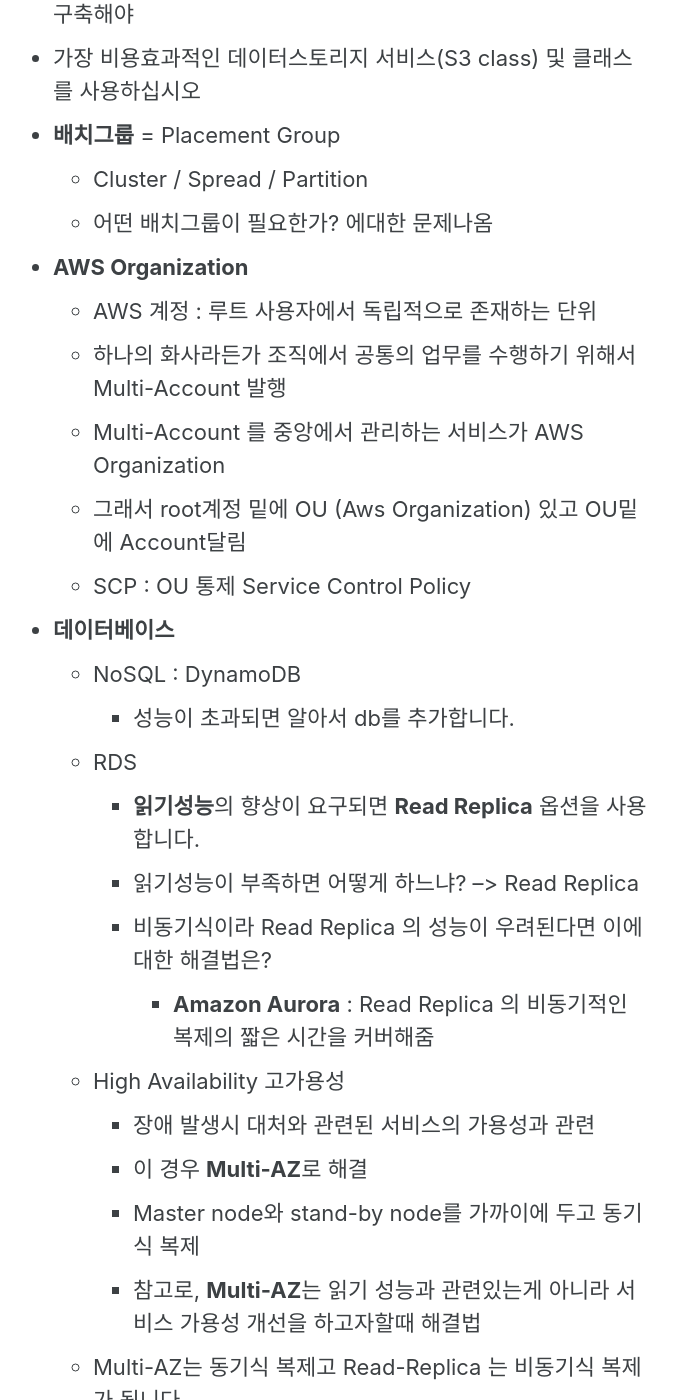
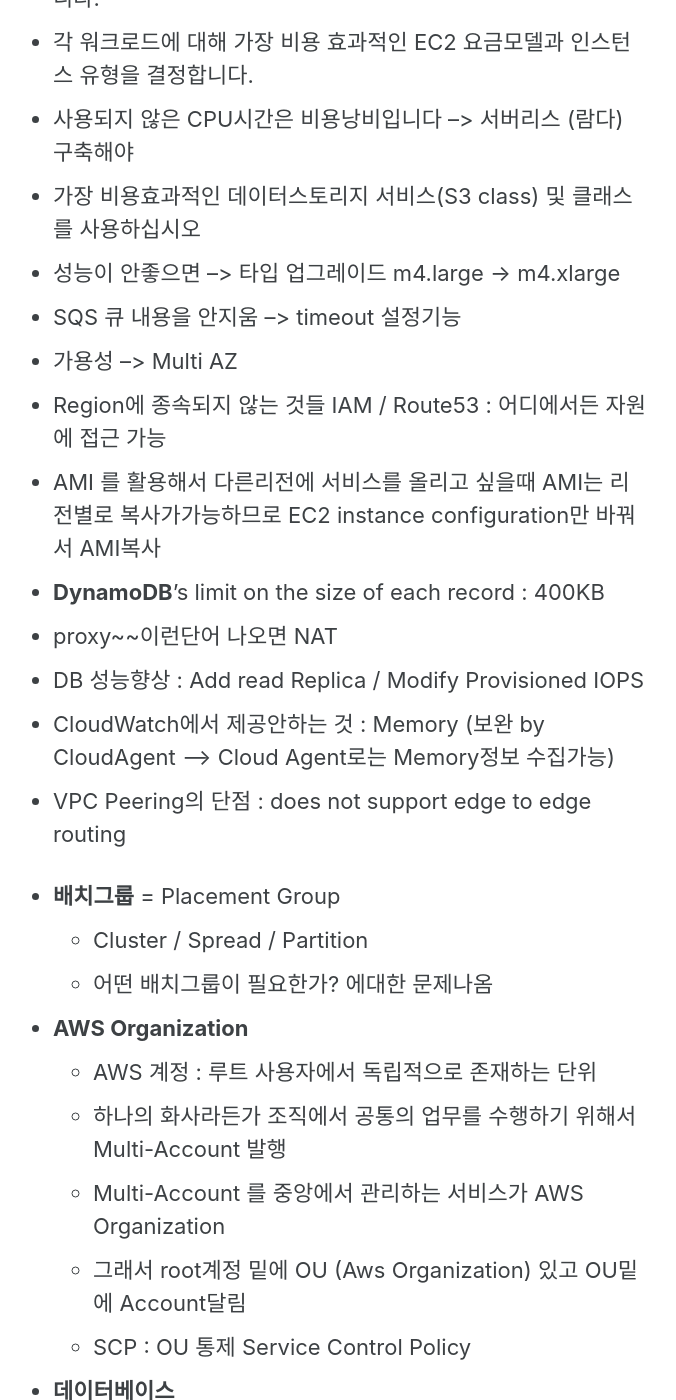
Before and after one commit to sujinsjlee/TIL, a Jekyll site: the page built from _posts/2021-10-22-Aws_preparationForSAA.md, in a window 1280 px wide and 1400 px high, scrolled down 1760 px. Shown: the whole window, without its empty margins (309-985 px from the left). Built offline with Jekyll 4.4.1, drawn with Linux system fonts in a browser that asks for light colours; cached includes are drawn as plain includes; nearby versions of some CDN libraries; some of the changed text lies outside the part shown.

Commit message:
[aws] tips for saa

```diff
--- a/_posts/2021-10-22-Aws_preparationForSAA.md
+++ b/_posts/2021-10-22-Aws_preparationForSAA.md
@@ -9,6 +9,8 @@ tags:
 # AWS Certification Challenge Program
 - [AWS Certification Challenge Program](https://pages.awscloud.com/GLBL-traincert-solutions-architect-assocaite-reg-ko.html)
 
+- Udemy 실전모의고사 800넘으면 무난하게 합격
+- dump 구매시 최신 dump 와 가까운 번호 구매해서 문제 풀이할 것
 
 ### 시험
 - 객관식 문제, 답을 하나 또는 여러개 선택할 수 있습니다.
@@ -17,6 +19,7 @@ tags:
 - 나중에 검토할 문항은 표시를 해둘 수 있습니다. (**Flag 버튼** 클릭)
 - 어소시에이트 수준의 시험에서 필기도구는 제공되지 않습니다.
 - 시험지를 제출하기에 앞서 모든 문항 또는 다시 확인하려고 표시한 문항의 답을 검토 할 수 있습니다.
+
 
 ### 시험고려사항
 - 단일 AZ는 정답이 아닐 것이라고 예상 --> Multi - AZ에 서비스를 배포해서 고가용성을 구축하는 것을 권장
@@ -34,6 +37,17 @@ tags:
 - 각 워크로드에 대해 가장 비용 효과적인 EC2 요금모델과 인스턴스 유형을 결정합니다.
 - 사용되지 않은 CPU시간은 비용낭비입니다 --> 서버리스 (람다) 구축해야
 - 가장 비용효과적인 데이터스토리지 서비스(S3 class) 및 클래스를 사용하십시오
+- 성능이 안좋으면 --> 타입 업그레이드 m4.large -> m4.xlarge
+- SQS 큐 내용을 안지움 --> timeout 설정기능
+- 가용성 --> Multi AZ
+- Region에 종속되지 않는 것들 IAM / Route53 : 어디에서든 자원에 접근 가능
+- AMI 를 활용해서 다른리전에 서비스를 올리고 싶을때 AMI는 리전별로 복사가가능하므로 EC2 instance configuration만 바꿔서 AMI복사
+- **DynamoDB**'s limit on the size of each record : 400KB
+- proxy~~이런단어 나오면 NAT
+- DB 성능향상 : Add read Replica / Modify Provisioned IOPS
+- CloudWatch에서 제공안하는 것 : Memory (보완 by CloudAgent --> Cloud Agent로는 Memory정보 수집가능)
+- VPC Peering의 단점 : does not support edge to edge routing
+
 - **배치그룹** = Placement Group
     - Cluster / Spread / Partition
     - 어떤 배치그룹이 필요한가? 에대한 문제나옴
```
